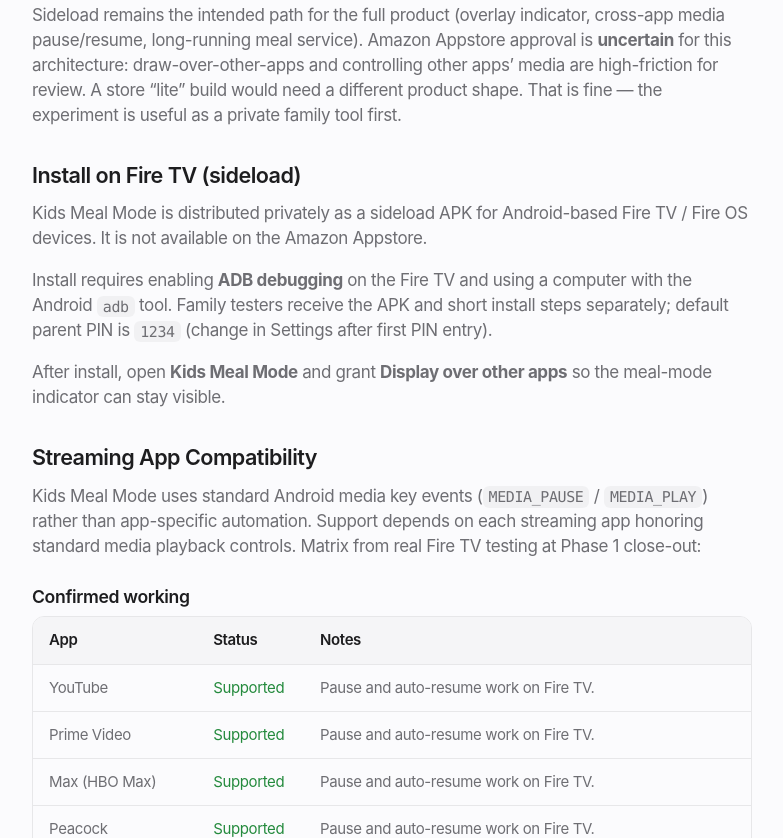
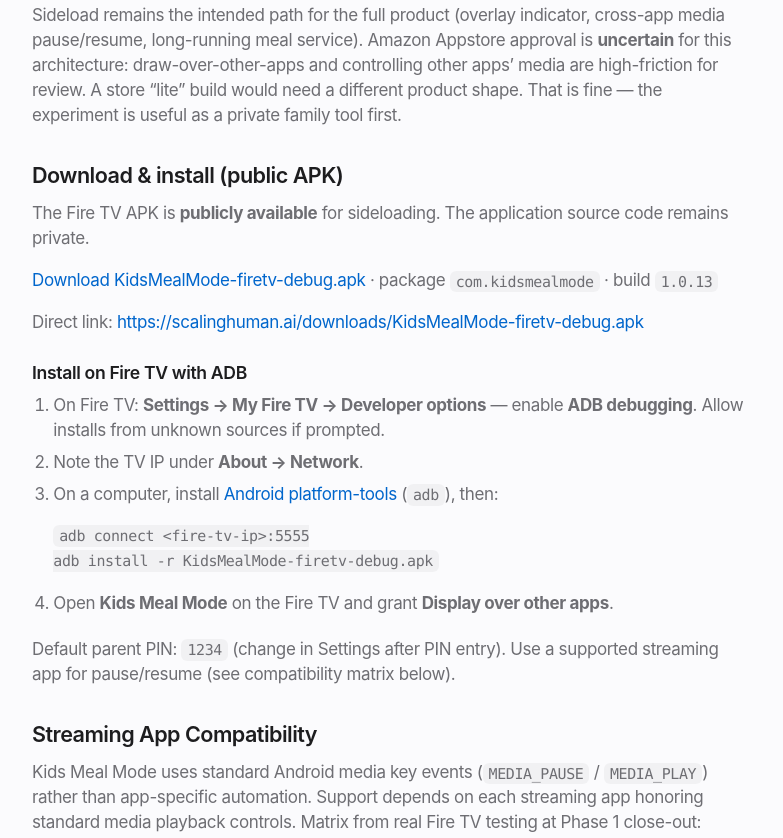
Before and after one commit to scalinghuman/website, an Astro site: page /apps/streaming-devices-kids-meal-mode in a window 1280 px wide. Shown: the part 1154-1992 px from the top of the page, without its empty margins (248-1031 px from the left). Built offline with nearby package versions, Linux system fonts and the light colour scheme; Astro itself is replaced by a stand-in of ours; no server answers.

Commit message:
Publish Kids Meal Mode APK publicly; keep source private
Host the Fire TV debug APK under /downloads and document public
sideload install on the product page without linking private source.

```diff
--- a/src/pages/apps/streaming-devices-kids-meal-mode.astro
+++ b/src/pages/apps/streaming-devices-kids-meal-mode.astro
@@ -106,21 +106,55 @@ const app = appsBySlug["streaming-devices-kids-meal-mode"];
     </p>
 
 
-    <h2>Install on Fire TV (sideload)</h2>
+    <h2>Download &amp; install (public APK)</h2>
     <p>
-      Kids Meal Mode is distributed privately as a sideload APK for Android-based
-      Fire TV / Fire OS devices. It is not available on the Amazon Appstore.
+      The Fire TV APK is <strong>publicly available</strong> for sideloading. The
+      application source code remains private.
     </p>
     <p>
-      Install requires enabling <strong>ADB debugging</strong> on the Fire TV and
-      using a computer with the Android <code>adb</code> tool. Family testers
-      receive the APK and short install steps separately; default parent PIN is
-      <code>1234</code> (change in Settings after first PIN entry).
+      <a
+        class="button"
+        href="/downloads/KidsMealMode-firetv-debug.apk"
+        download
+        >Download KidsMealMode-firetv-debug.apk</a
+      >
+      · package <code>com.kidsmealmode</code> · build <code>1.0.13</code>
     </p>
     <p>
-      After install, open <strong>Kids Meal Mode</strong> and grant
-      <strong>Display over other apps</strong> so the meal-mode indicator can stay
-      visible.
+      Direct link:
+      <a href="https://scalinghuman.ai/downloads/KidsMealMode-firetv-debug.apk"
+        >https://scalinghuman.ai/downloads/KidsMealMode-firetv-debug.apk</a
+      >
+    </p>
+
+    <h3>Install on Fire TV with ADB</h3>
+    <ol>
+      <li>
+        On Fire TV: <strong>Settings → My Fire TV → Developer options</strong> —
+        enable <strong>ADB debugging</strong>. Allow installs from unknown
+        sources if prompted.
+      </li>
+      <li>Note the TV IP under <strong>About → Network</strong>.</li>
+      <li>
+        On a computer, install
+        <a
+          href="https://developer.android.com/tools/releases/platform-tools"
+          rel="noopener noreferrer"
+          >Android platform-tools</a
+        >
+        (<code>adb</code>), then:
+        <pre><code>adb connect &lt;fire-tv-ip&gt;:5555
+adb install -r KidsMealMode-firetv-debug.apk</code></pre>
+      </li>
+      <li>
+        Open <strong>Kids Meal Mode</strong> on the Fire TV and grant
+        <strong>Display over other apps</strong>.
+      </li>
+    </ol>
+    <p>
+      Default parent PIN: <code>1234</code> (change in Settings after PIN entry).
+      Use a supported streaming app for pause/resume (see compatibility matrix
+      below).
     </p>
 
 
@@ -251,13 +285,16 @@ const app = appsBySlug["streaming-devices-kids-meal-mode"];
       </table>
     </div>
 
-    <h2>Distribution</h2>
+
+    <h2>Source &amp; distribution</h2>
     <p>
-      Source code and APK builds are maintained privately for family testing.
-      This public page tracks product direction, status, and streaming-app
-      compatibility only. Contact
-      <a href="mailto:srikantha.ballani@gmail.com">srikantha.ballani@gmail.com</a>
-      if you are a trusted tester and need a sideload build.
+      <strong>APK:</strong> public download above for personal / family
+      sideloading on Fire TV.
+    </p>
+    <p>
+      <strong>Source code:</strong> remains private. This page tracks product
+      status and compatibility only; implementation is not open-sourced at this
+      time.
     </p>
 
 
```
Also changed, not shown: 1 other file.
